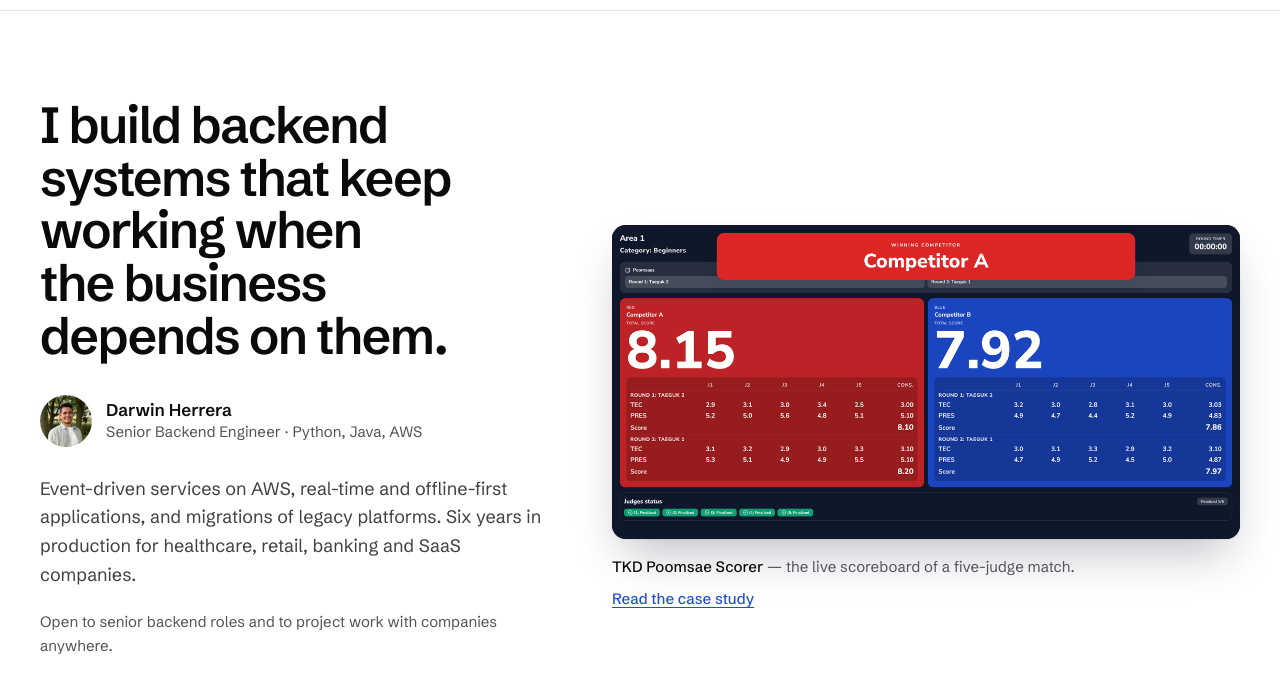
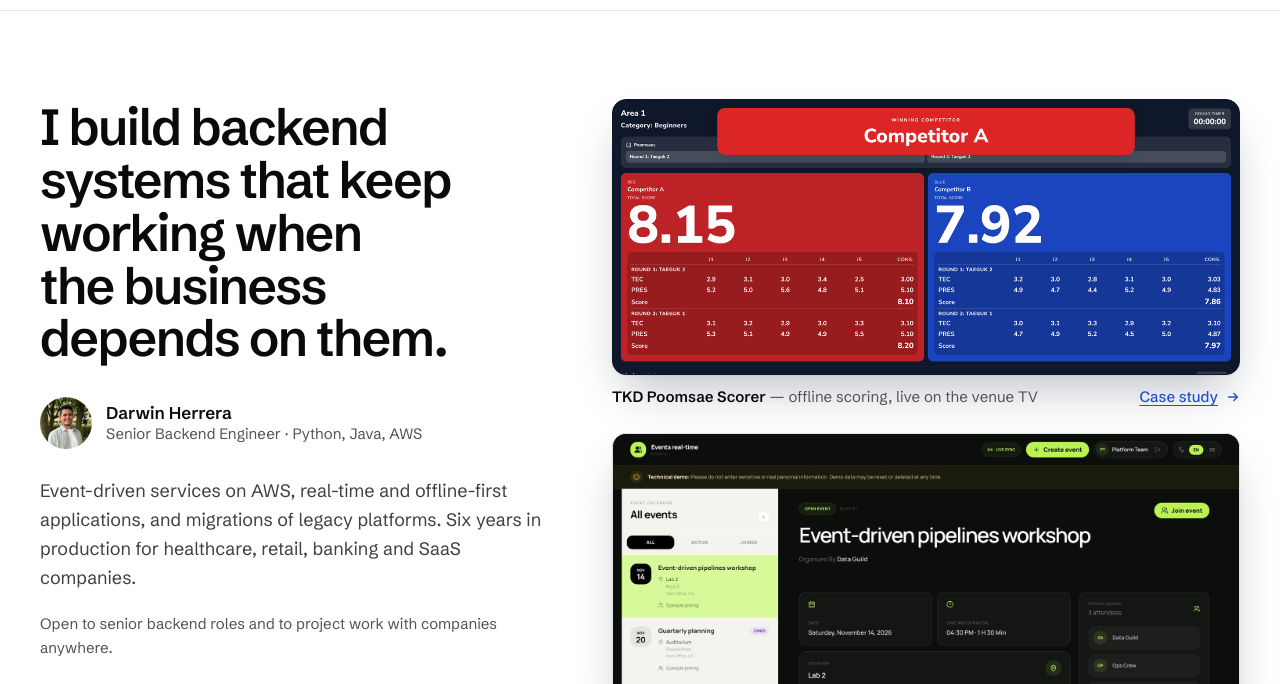
Before and after one commit to darwinhc/darwinhc.github.io, an Astro site: page / in a window 1280 px wide. Shown: the part 62-746 px from the top of the page. Built offline with nearby package versions, Linux system fonts and the light colour scheme; Astro itself is replaced by a stand-in of ours; a web font is replaced by a local one.

Commit message:
feat: Show both case studies in the first screen of the home page
The hero now stacks TKD Poomsae Scorer and Realtime Events, each with a
short caption and a link to its case study, instead of featuring only the
scoreboard. The project sections further down stay as they were.

```diff
--- a/src/pages/index.astro
+++ b/src/pages/index.astro
@@ -77,22 +77,39 @@ const services = [
         <a class="btn secondary-btn" href={site.github}>GitHub</a>
       </div>
     </div>
-    <figure class="hero-figure">
-      <div class="tv">
+    <div class="hero-work" aria-label="Selected work">
+      <figure class="hero-shot">
+        <a href="/work/tkd-poomsae-scorer/" class="frame frame-dark" tabindex="-1" aria-hidden="true">
           <Image
             src={tvScoreboard}
-          alt="Live TV scoreboard of a five-judge taekwondo match: each judge's technique and presentation per round, the consolidated values and each athlete's total"
+            alt=""
             widths={[600, 900, 1200]}
             sizes="(min-width: 1024px) 620px, 100vw"
             loading="eager"
             fetchpriority="high"
           />
-      </div>
-      <figcaption class="small muted">
-        <span><strong>TKD Poomsae Scorer</strong> — the live scoreboard of a five-judge match.</span>
-        <a href="/work/tkd-poomsae-scorer/">Read the case study</a>
+        </a>
+        <figcaption class="small">
+          <span class="muted"><strong>TKD Poomsae Scorer</strong> — offline scoring, live on the venue TV</span>
+          <a href="/work/tkd-poomsae-scorer/" class="arrow-link">Case study <ArrowIcon size={14} /></a>
         </figcaption>
       </figure>
+      <figure class="hero-shot">
+        <a href="/work/realtime-events/" class="frame" tabindex="-1" aria-hidden="true">
+          <Image
+            src={eventsDesktop}
+            alt=""
+            widths={[600, 900, 1200, 1600]}
+            sizes="(min-width: 1024px) 620px, 100vw"
+            loading="eager"
+          />
+        </a>
+        <figcaption class="small">
+          <span class="muted"><strong>Realtime Events</strong> — every screen in sync, live</span>
+          <a href="/work/realtime-events/" class="arrow-link">Case study <ArrowIcon size={14} /></a>
+        </figcaption>
+      </figure>
+    </div>
   </section>
 
   <section id="work" class="container work-head" aria-labelledby="work-title">
@@ -377,37 +394,61 @@ const services = [
     gap: 12px;
   }
 
-  .hero-figure {
+  .hero-work {
     flex: 1 1 520px;
     min-width: 0;
+    display: grid;
+    gap: 24px;
+  }
+
+  .hero-shot {
     margin: 0;
   }
 
-  .tv {
+  .frame {
+    display: block;
     border-radius: var(--radius);
     overflow: hidden;
-    background: #0f172a;
+    border: 1px solid var(--line);
+    background: #0b0e0b;
     box-shadow: var(--shadow);
   }
 
-  .tv :global(img) {
-    width: 100%;
+  .frame-dark {
+    border-color: #0f172a;
+    background: #0f172a;
   }
 
-  .hero-figure figcaption {
-    margin-top: 16px;
-    display: flex;
-    flex-wrap: wrap;
-    justify-content: space-between;
-    gap: 8px 24px;
+  .frame :global(img) {
+    width: 100%;
+    aspect-ratio: 16 / 7;
+    object-fit: cover;
+    object-position: top center;
+    transition: transform 400ms var(--ease);
   }
 
-  .hero-figure strong {
-    color: var(--ink);
-    font-weight: 500;
+  .frame:hover :global(img) {
+    transform: scale(1.015);
   }
 
-  .hero-figure a,
+  .hero-shot figcaption {
+    margin-top: 10px;
+    display: flex;
+    justify-content: space-between;
+    align-items: baseline;
+    gap: 4px 20px;
+  }
+
+  .hero-shot figcaption a {
+    flex: none;
+  }
+
+  .hero-shot strong {
+    color: var(--ink);
+    font-weight: 600;
+  }
+
+  .hero-shot figcaption a,
   .strong-link {
     font-weight: 500;
   }
```
Lines whose indentation alone changed are shown as unchanged.
